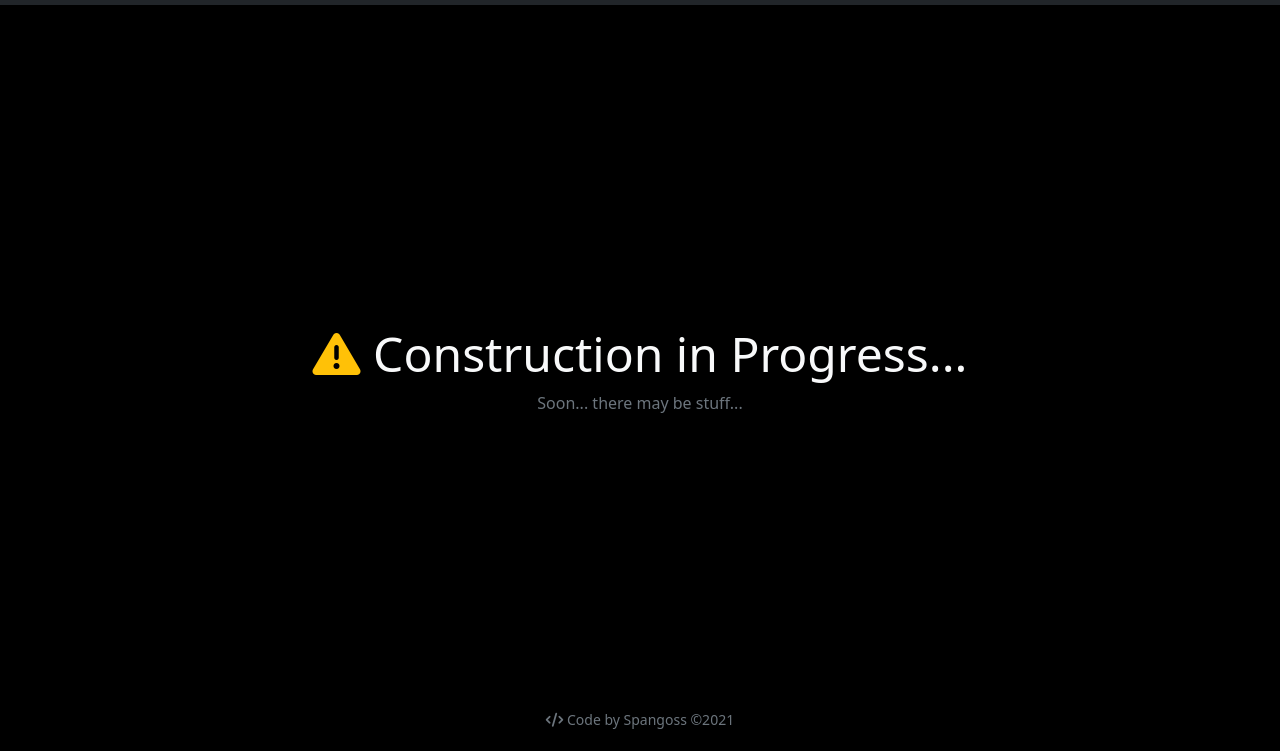
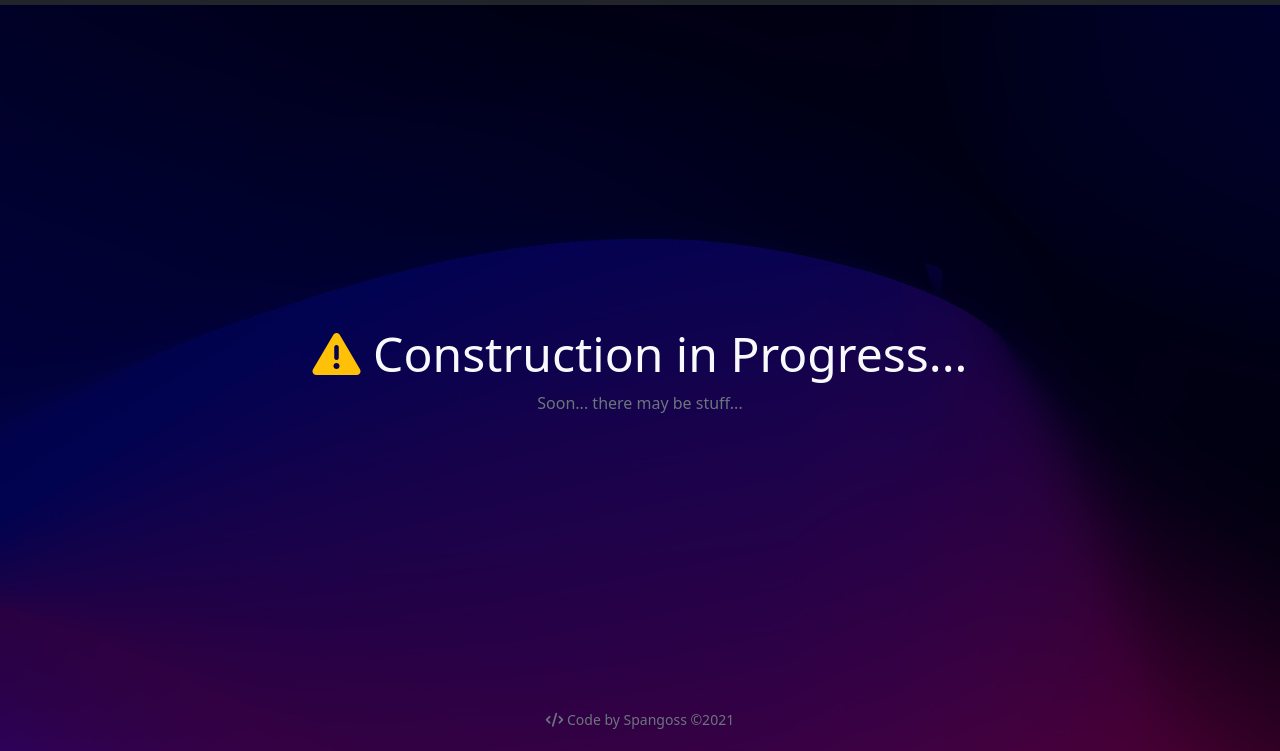
Before and after one commit to Spangoss/SpangossOLD.github.io, a plain HTML site: page index.html in a window 1280 px wide. Shown: the part 51-802 px from the top of the page. Drawn offline with nearby package versions, Linux system fonts and the light colour scheme.

Commit message:
Cover page image

```diff
--- a/index.html
+++ b/index.html
@@ -23,7 +23,7 @@
 
 </head>
 
-<body>
+<body class="cover-page">
 
   <!-- Navbar -->
   <nav class="navbar navbar-expand-lg navbar-dark bg-dark">
--- a/styles/custom.css
+++ b/styles/custom.css
@@ -1,5 +1,10 @@
 body {
   background-color: #000 !important;
+}
+
+.cover-page {
+  background-size: cover !important;
+  background-image: url(../images/background.jpg) !important;
 }
 
 .footer {
@@ -17,3 +22,7 @@ body {
 .construction-container {
   padding: 20rem 0;
 }
+
+.heart {
+  height: 40rem;
+}
```
Also changed, not shown: blog.html (+0 -1 lines), images/background.jpg (added).
